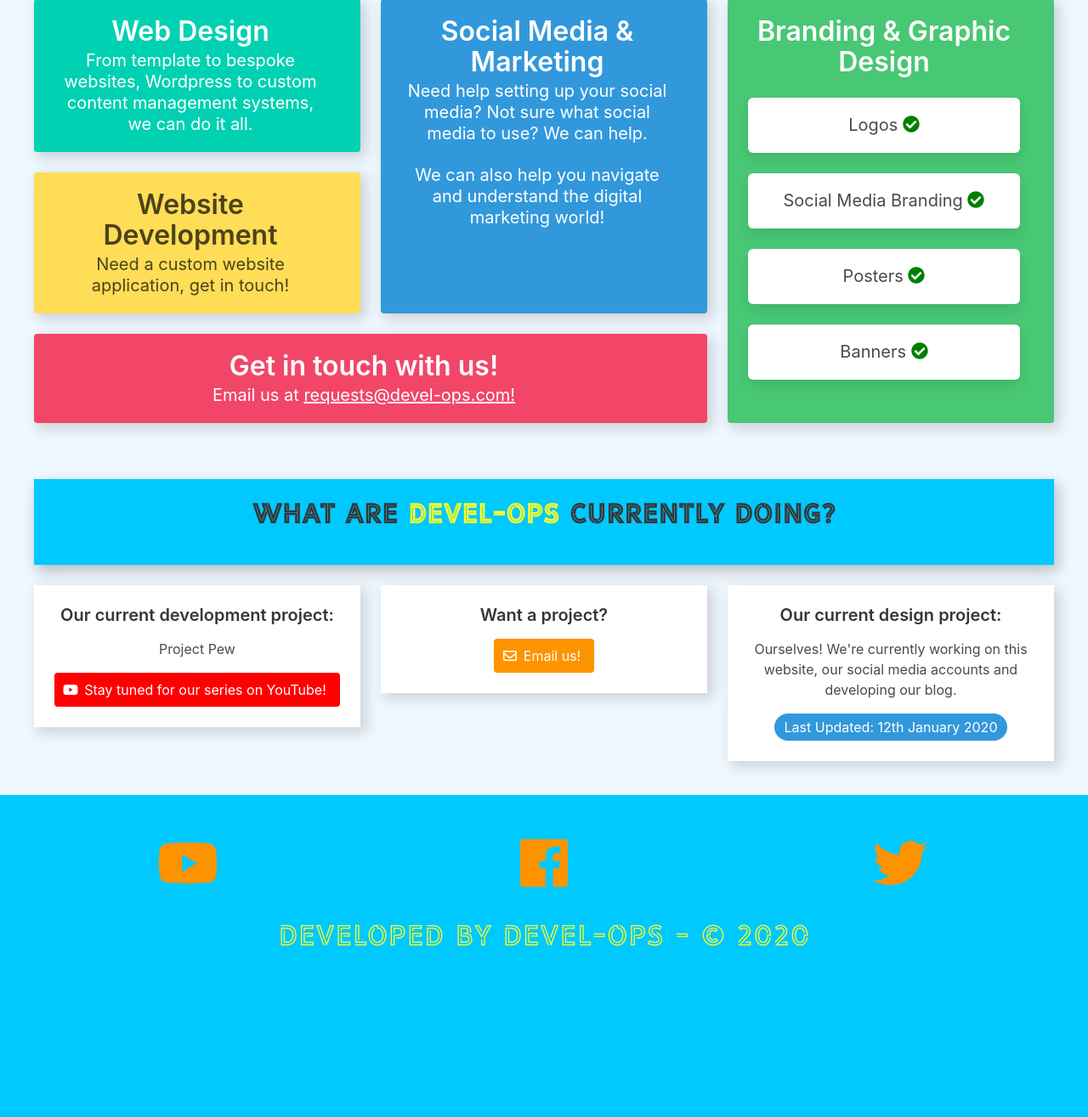
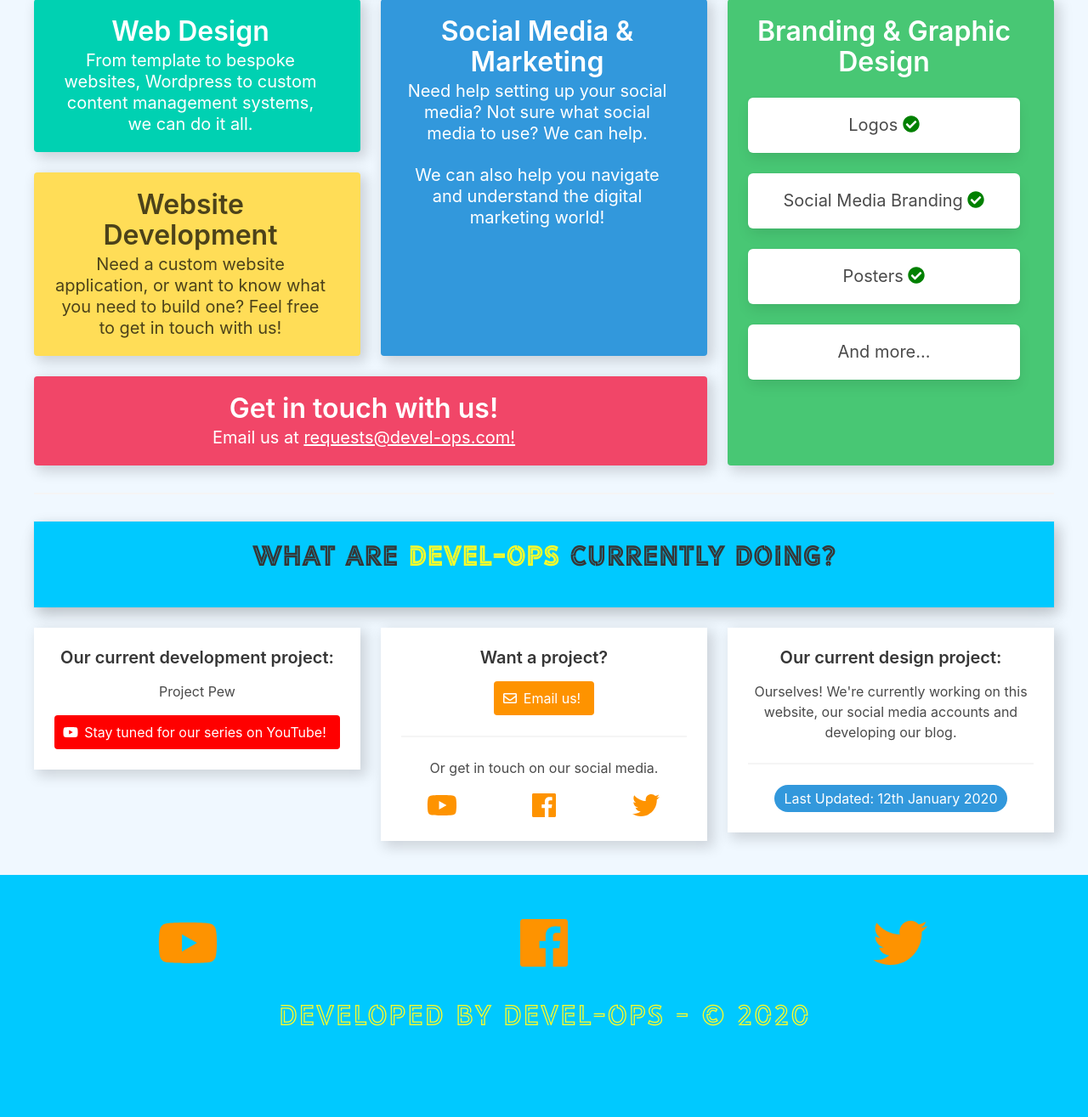
Before and after one commit to ParagonJenko/devel-ops, a PHP site: page / in a window 1280 px wide. Shown: the part 617-1932 px from the top of the page at 85% size. Before the commit the page ends 1731 px from the top, so only its background shows below. Run offline with PHP 8.4, Linux system fonts and the light colour scheme; some libraries are stand-ins or nearby versions; some web fonts are replaced.

Commit message:
First release

```diff
--- a/includes/footer.php
+++ b/includes/footer.php
@@ -2,13 +2,13 @@
     <div class="content has-text-centered">
         <div class="columns footer-social-media">
             <div class="column">
-                <a href="#"><i class="fab fa-youtube fa-2x" aria-hidden="true"></i></a>
+                <a href="<?php echo $facebookURL; ?>"><i class="fab fa-youtube fa-2x" aria-hidden="true"></i></a>
             </div>
             <div class="column">
-                <a href="#"><i class="fab fa-facebook fa-2x" aria-hidden="true"></i></a>
+                <a href="<?php echo $twitterURL; ?>"><i class="fab fa-facebook fa-2x" aria-hidden="true"></i></a>
             </div>
             <div class="column">
-                <a href="#"><i class="fab fa-twitter fa-2x" aria-hidden="true"></i></a>
+                <a href="<?php echo $youtubeURL; ?>"><i class="fab fa-twitter fa-2x" aria-hidden="true"></i></a>
             </div>
         </div>
         <p class="brand-font">Developed by Devel-Ops - © <?php echo date("Y"); ?></p>
--- a/index.php
+++ b/index.php
@@ -3,7 +3,11 @@
 
 <!-- Head -->
 <?php $title = "Devel-Ops";
-require_once("includes/head.php"); ?>
+require_once("includes/head.php");
+$facebookURL = "https://www.facebook.com/developsweb";
+$twitterURL = "https://www.twitter.com/developsweb";
+$youtubeURL = "https://www.youtube.com/channel/UCTEOitKLDANeUvFY9uIJ6QA/";
+?>
 <!-- / Head -->
 
 <body style="background-color: aliceblue;">
@@ -43,7 +47,7 @@
                             </article>
                             <article class="tile is-child notification is-warning">
                                 <p class="title">Website Development</p>
-                                <p class="subtitle">Need a custom website application, get in touch!</p>
+                                <p class="subtitle">Need a custom website application, or want to know what you need to build one? Feel free to get in touch with us!</p>
                             </article>
                         </div>
                         <div class="tile is-parent">
@@ -76,7 +80,7 @@
                                 <p class="subtitle">Posters <span><i class="fas fa-check-circle icon-branding-graphic"></i></span></p>
                             </div>
                             <div class="box">
-                                <p class="subtitle">Banners <span><i class="fas fa-check-circle icon-branding-graphic"></i></span></p>
+                                <p class="subtitle">And more...</p>
                             </div>
                         </div>
                     </article>
@@ -104,7 +108,7 @@
                             <div class="content">
                                 <h4>Our current development project:</h4>
                                 <p>Project Pew</p>
-                                <a class="button is-youtube" href="mailto:request@develops.com">
+                                <a class="button is-youtube" href="<?php echo $youtubeURL; ?>">
                                     <span class="icon">
                                         <i class="fab fa-youtube"></i>
                                     </span>
@@ -126,6 +130,19 @@
                                     </span>
                                     <span>Email us!</span>
                                 </a>
+                                <hr>
+                                <p>Or get in touch on our social media.</p>
+                                <div class="columns footer-social-media">
+                                    <div class="column">
+                                        <a href="<?php echo $facebookURL; ?>"><i class="fab fa-youtube fa-2x" aria-hidden="true"></i></a>
+                                    </div>
+                                    <div class="column">
+                                        <a href="<?php echo $twitterURL; ?>"><i class="fab fa-facebook fa-2x" aria-hidden="true"></i></a>
+                                    </div>
+                                    <div class="column">
+                                        <a href="<?php echo $youtubeURL; ?>"><i class="fab fa-twitter fa-2x" aria-hidden="true"></i></a>
+                                    </div>
+                                </div>
                             </div>
                         </div>
                     </div>
@@ -137,6 +154,7 @@
                             <div class="content">
                                 <h4>Our current design project:</h4>
                                 <p>Ourselves! We're currently working on this website, our social media accounts and developing our blog.</p>
+                                <hr>
                                 <span class="tag is-rounded is-medium is-info">Last Updated: 12th January 2020</span>
                             </div>
                         </div>
```
Also changed, not shown: README.md (added).
